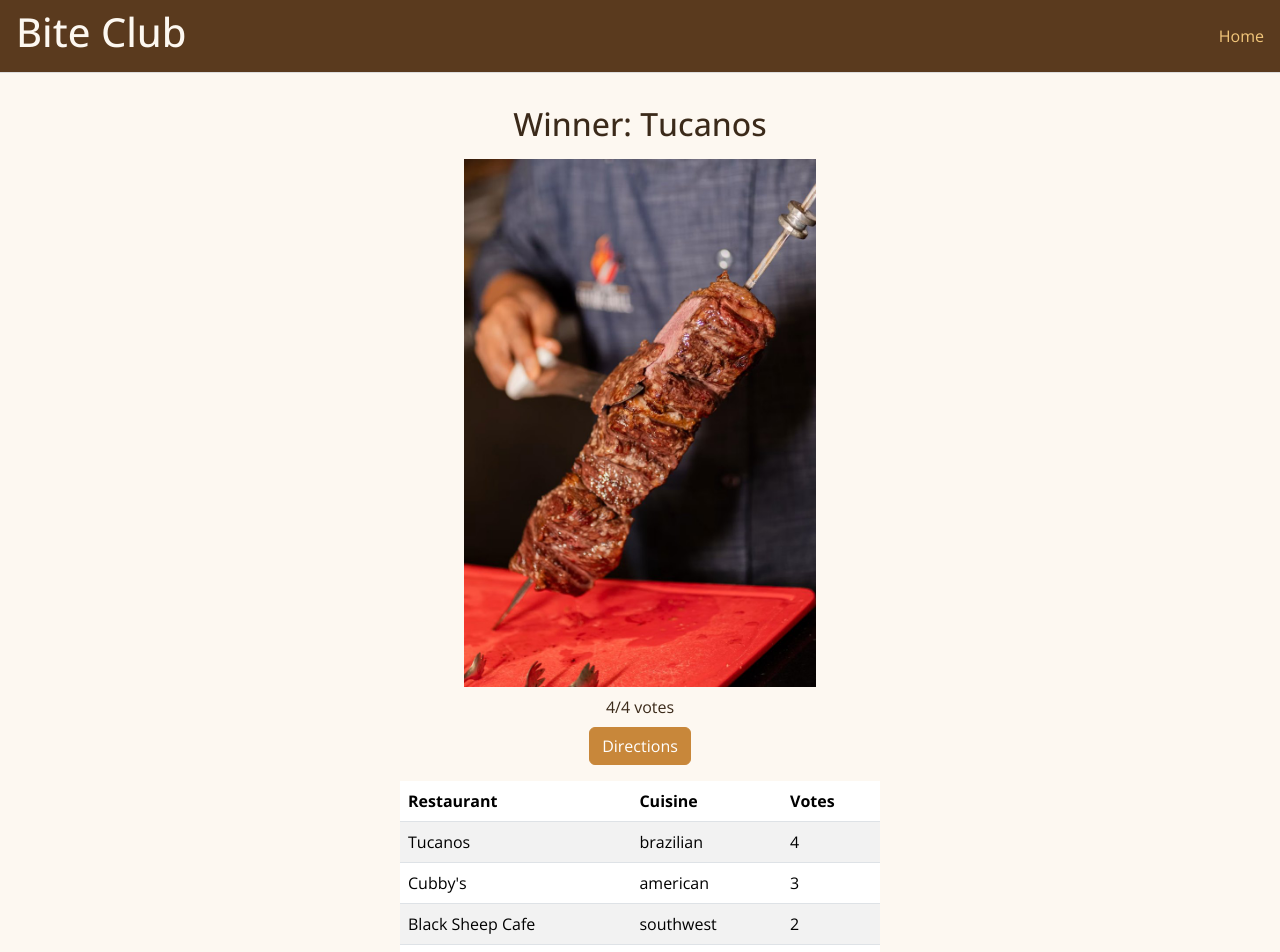
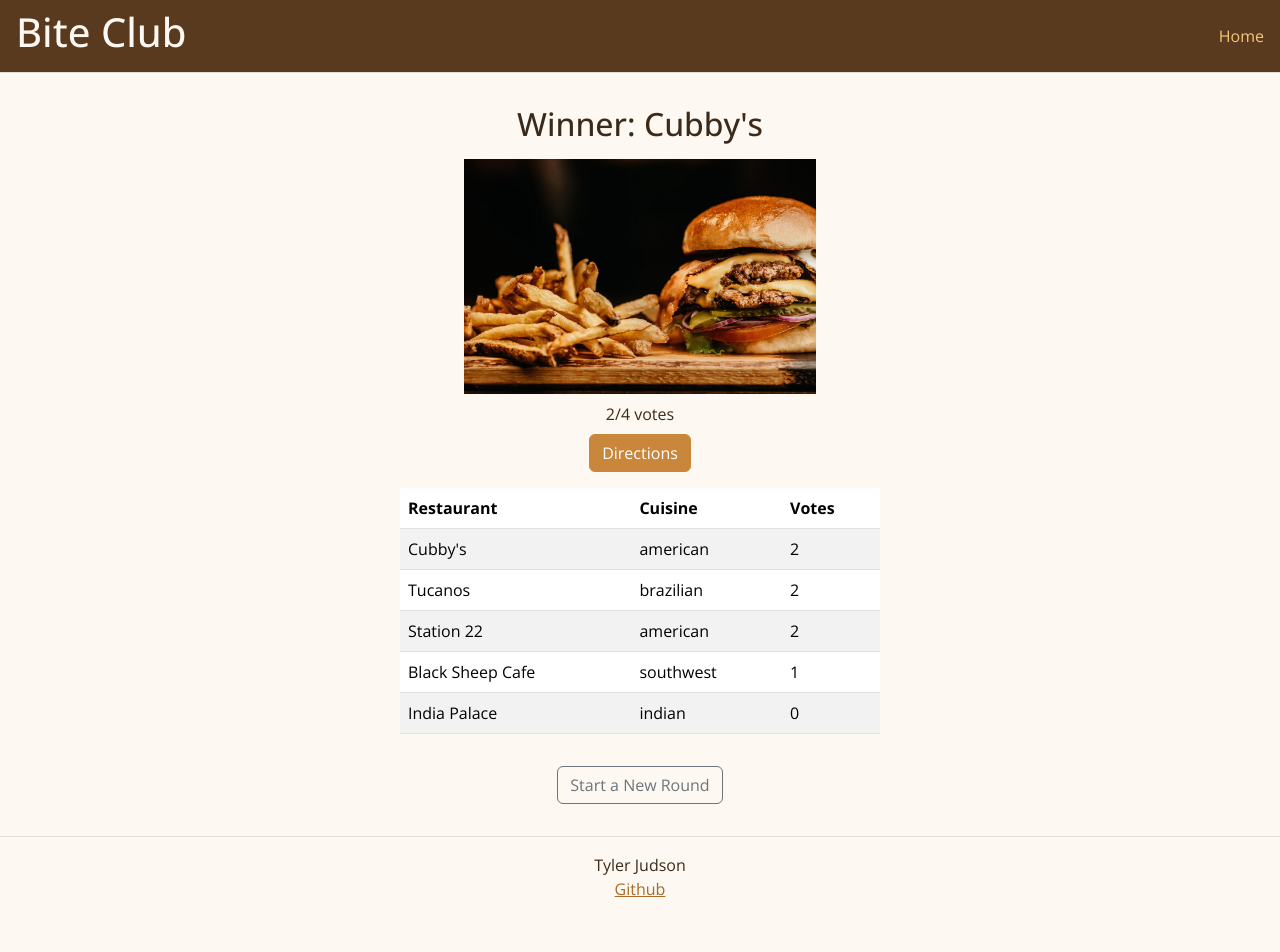
Before and after one commit to TylerJudson/Startup, a React (Vite) app: page /results in a window 1280 px wide. Shown: the top 952 px of the page. After the commit the page ends 917 px from the top, so only its background shows below. Built offline with nearby package versions, Linux system fonts and the light colour scheme.

Commit message:
Made the results page add up all the votes and then pick a winner

```diff
--- a/src/results/results.jsx
+++ b/src/results/results.jsx
@@ -1,17 +1,57 @@
 import React from 'react';
+import { useNavigate } from 'react-router-dom';
+import { getRestaurants } from '../vote/vote';
+
+// This will be replaced with the vote totals from the database
+function getTotals() {
+    const restaurants = getRestaurants();
+    const myVotes = JSON.parse(localStorage.getItem('myVotes') || '[]');
+    const players = JSON.parse(localStorage.getItem('players') || '["You", "Kate", "Conner", "Lily"]');
+
+    const totals = restaurants.map((restaurant) => {
+        let votes = 0;
+        if (myVotes.includes(restaurant.name)) {
+            votes++;
+        }
+        // Pretend each friend voted yes about half the time
+        for (let i = 1; i < players.length; i++) {
+            if (Math.random() < 0.5) {
+                votes++;
+            }
+        }
+        return { ...restaurant, votes: votes };
+    });
+
+    totals.sort((a, b) => b.votes - a.votes);
+    return { totals: totals, playerCount: players.length };
+}
 
 export function Results() {
+    const [results] = React.useState(getTotals());
+    const navigate = useNavigate();
+
+    const winner = results.totals[0];
+
+    function openDirections() {
+        window.open('https://www.google.com/maps/search/' + encodeURIComponent(winner.name + ' ' + winner.address));
+    }
+
+    function newRound(e) {
+        e.preventDefault();
+        localStorage.removeItem('myVotes');
+        navigate('/waiting');
+    }
+
     return (
         <main className="results">
             <div className="winner">
-        <h2>Winner: Tucanos</h2>
-        <img id="winner-photo" src="/images/tucanos.jpg" alt="Tucanos - An image of meet being cut on a skewer." />
-        <span>4/4 votes</span>
-        <button className="btn btn-primary">Directions</button>
+                <h2>Winner: {winner.name}</h2>
+                <img id="winner-photo" src={winner.image} alt={winner.name} />
+                <span>{winner.votes}/{results.playerCount} votes</span>
+                <button className="btn btn-primary" onClick={openDirections}>Directions</button>
             </div>
 
             <div className="table-responsive">
-        {/* VOTE TOTALS READ FROM DB */}
                 <table className="table table-striped">
                     <thead>
                         <tr>
@@ -21,36 +61,18 @@
                         </tr>
                     </thead>
                     <tbody>
-            <tr>
-              <td>Tucanos</td>
-              <td>brazilian</td>
-              <td>4</td>
+                        {results.totals.map((restaurant) => (
+                            <tr key={restaurant.name}>
+                                <td>{restaurant.name}</td>
+                                <td>{restaurant.cuisine}</td>
+                                <td>{restaurant.votes}</td>
                             </tr>
-            <tr>
-              <td>Cubby's</td>
-              <td>american</td>
-              <td>3</td>
-            </tr>
-            <tr>
-              <td>Black Sheep Cafe</td>
-              <td>southwest</td>
-              <td>2</td>
-            </tr>
-            <tr>
-              <td>India Palace</td>
-              <td>indian</td>
-              <td>2</td>
-            </tr>
-            <tr>
-              <td>Station 22</td>
-              <td>american</td>
-              <td>1</td>
-            </tr>
+                        ))}
                     </tbody>
                 </table>
             </div>
 
-      <form method="get" action="/waiting">
+            <form onSubmit={newRound}>
                 <button className="btn btn-outline-secondary" type="submit">Start a New Round</button>
             </form>
         </main>
--- a/src/vote/vote.jsx
+++ b/src/vote/vote.jsx
@@ -2,7 +2,7 @@
 import { useNavigate } from 'react-router-dom';
 
 // This will be replaced with a call to a third party restaurant API
-function getRestaurants() {
+export function getRestaurants() {
     return [
         { name: "Cubby's", price: '$$$', cuisine: 'american', distance: '0.4 mi', address: '1496 n university ave', image: '/images/cubbys.jpg' },
         { name: 'Tucanos', price: '$$$', cuisine: 'brazilian', distance: '1.2 mi', address: '4801 n university ave', image: '/images/tucanos.jpg' },
```
Lines whose indentation alone changed are shown as unchanged.
